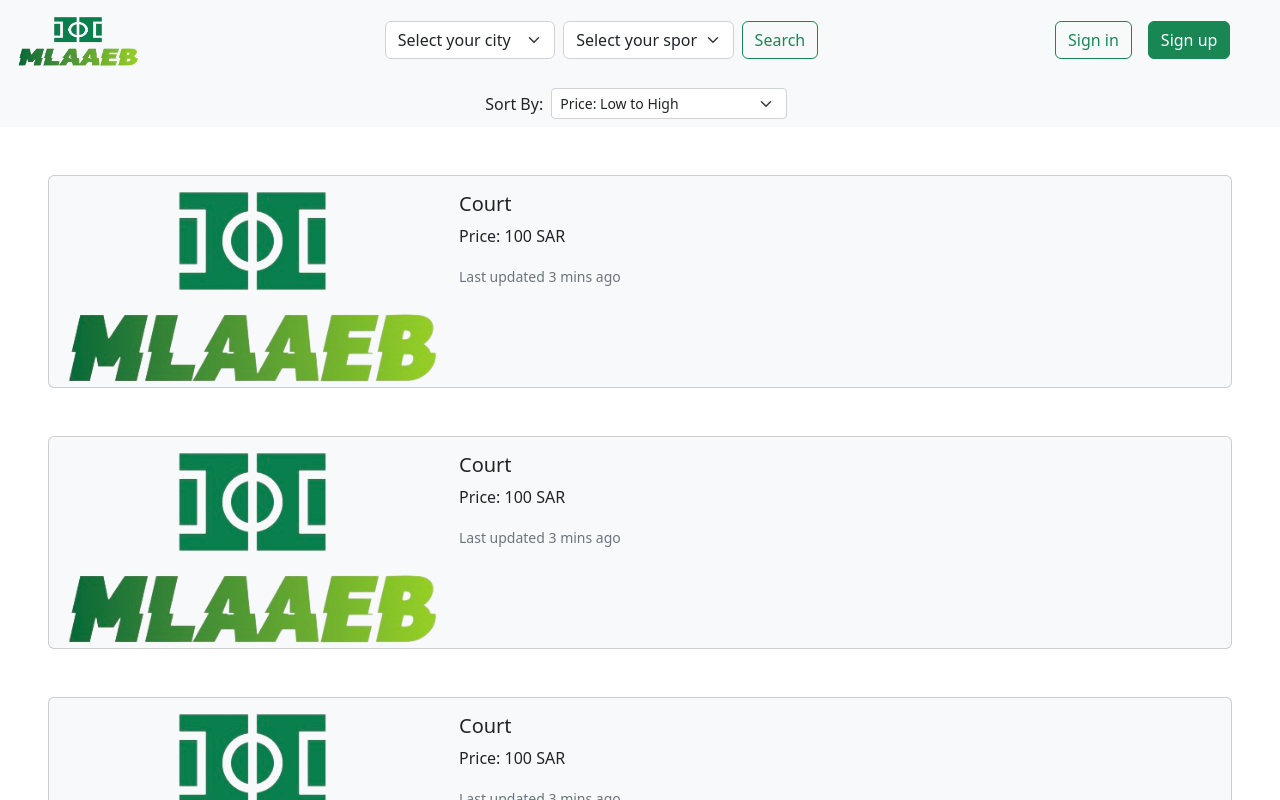
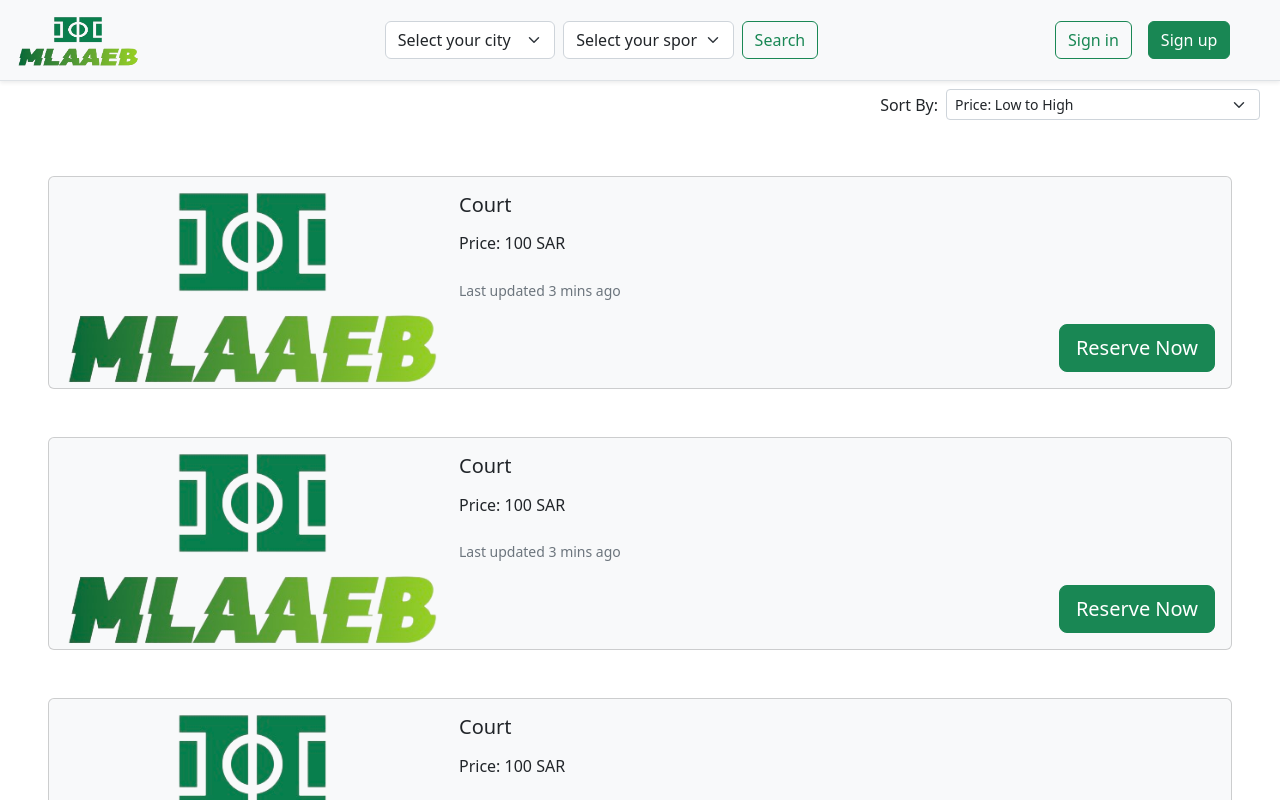
Before and after one commit to AlmajedA/mlaaeb, a Next.js app: page /search in a window 1280 px wide. Shown: the top 800 px of the page. Built offline with nearby package versions, Linux system fonts and the light colour scheme.

Commit message:
last update

```diff
--- a/Comps/Court.js
+++ b/Comps/Court.js
@@ -10,10 +10,17 @@ const Court = () => {
 
 
                 <div className="col-md-8">
-                    <div className="card-body">
-                        <h5 className="card-title">Court</h5>
-                        <p className="card-text">Price: 100 SAR</p>
-                        <p className="card-text"><small className="text-muted">Last updated 3 mins ago</small></p>
+                    <div className="card-body d-flex flex-column h-100 justify-content-between">
+
+
+                            <h5 className="card-title">Court</h5>
+                            <p className="card-text">Price: 100 SAR</p>
+                            <p className="card-text"><small className="text-muted">Last updated 3 mins ago</small></p>
+
+
+                        <button className="btn btn-success btn-lg align-self-end">Reserve Now</button>
+
+
                     </div>
                 </div>
             </div>
--- a/Comps/Navbar.js
+++ b/Comps/Navbar.js
@@ -4,7 +4,7 @@ import Image from 'next/image'
 
 const Navbar = () => {
     return (
-        <nav className='navbar navbar-expand-lg navbar-light bg-light'>
+        <nav className='navbar navbar-expand-lg navbar-light bg-light shadow-sm border-bottom'>
             <div className='container-fluid'>
                 <Link href={'/'}>
                     <Image src="/LOGO.png" alt="" className='navbar-brand' width={128} height={64}/>
--- a/pages/index.js
+++ b/pages/index.js
@@ -29,7 +29,7 @@ export default function Home() {
 
           <div className="carousel-inner">
             <div className="carousel-item active">
-              <Image src="/wallpaper.jpeg" className="d-block w-100 m-auto" alt="..." width={512} height={512}/>
+              <Image src="/wallpaper.jpeg" className="d-block w-100 m-auto" alt="..." width={512} height={512 + 128}/>
               <div className="carousel-caption h-50">
                 <h5>Welcome to <b>MLAAEB</b>!</h5>
                 <p>The best place to reserve a court and enjoy your time with your family and friends</p>
--- a/pages/search.js
+++ b/pages/search.js
@@ -9,9 +9,9 @@ const Search = () => {
             <title>MLAAEB | Courts</title>
             <meta name='keywords' content='Court Reservation'/>
         </Head>
-        <nav  className='navbar navbar-expand-lg navbar-light bg-light'>
-            <div className="container-fluid d-flex justify-content-center">
-                <form action="" method="get" className='d-flex w-75 justify-content-center'>
+        <nav  className='navbar navbar-expand-lg navbar-light'>
+            <div className="container-fluid">
+                <form action="" method="get" className='w-100  d-flex justify-content-end'>
                     <label htmlFor="sortby" className='my-auto'>Sort By: </label>
                     <select name="sortby" id="sortby" className={'form-select form-select-sm mx-2 w-25'}>
                         <option value="low">Price: Low to High</option>
```
